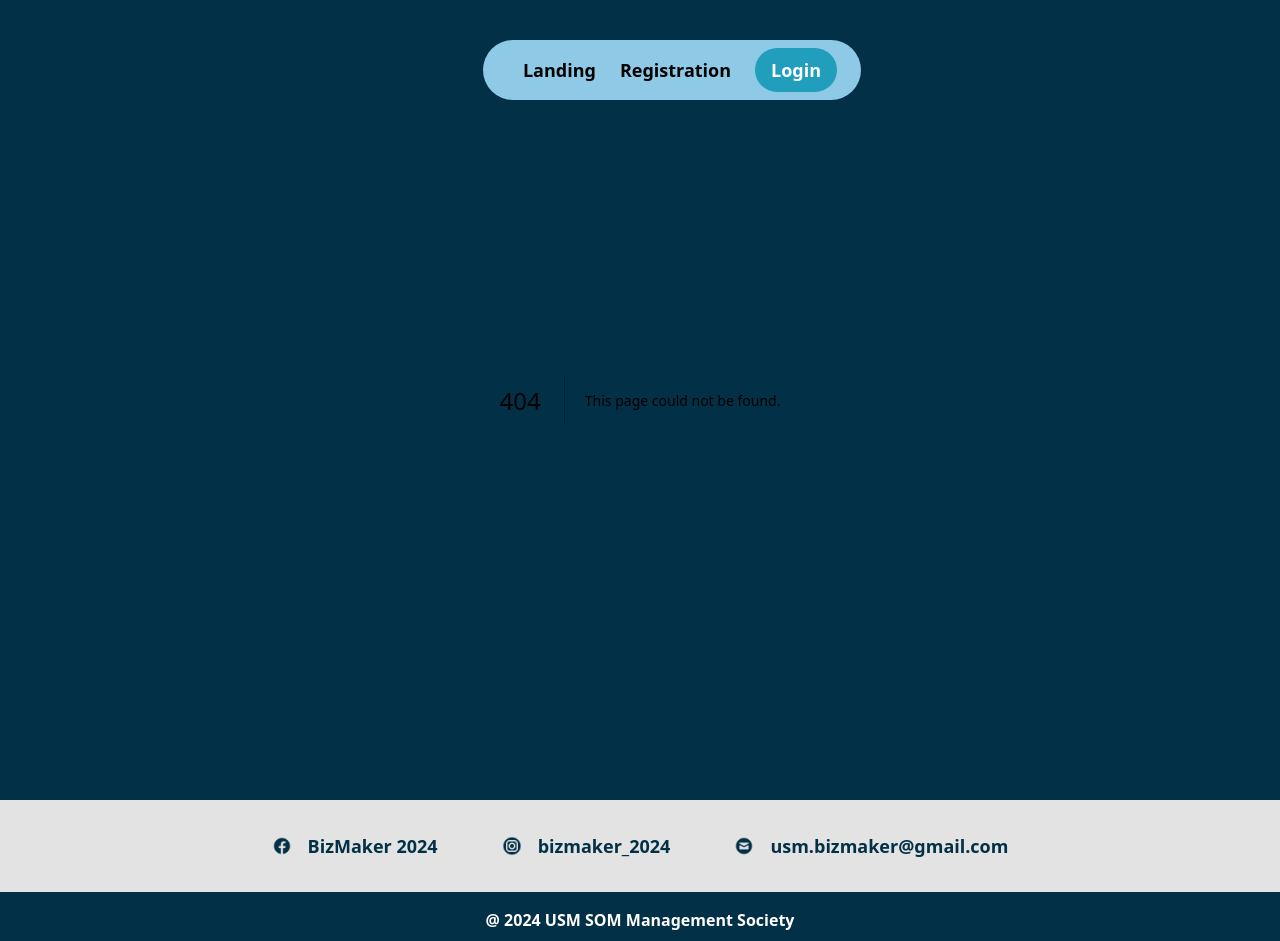
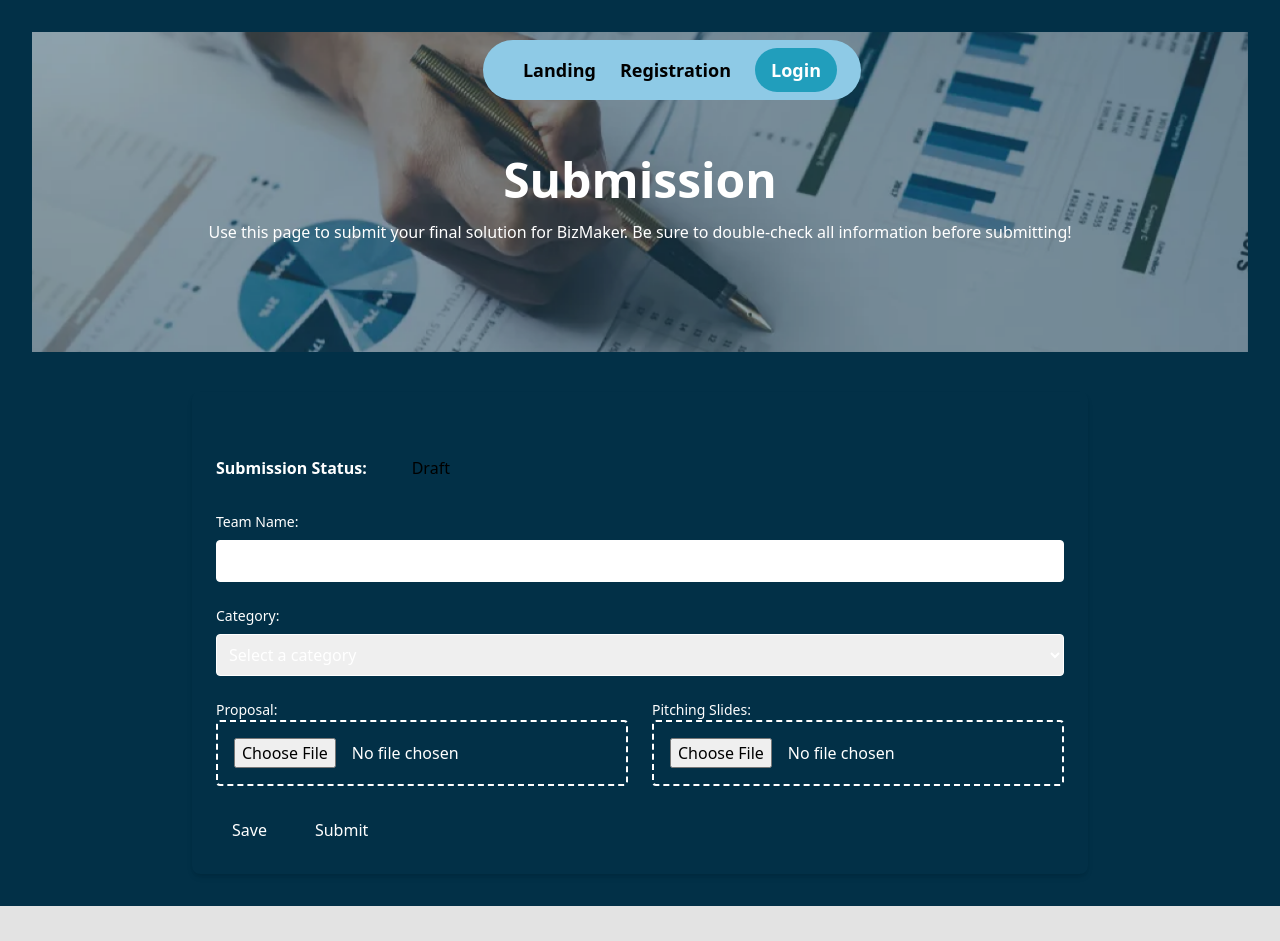
Before and after one commit to diminecjean/hackfinity, a Next.js app: page /submission in a window 1280 px wide. Before the commit this address had no page. Shown: the top 941 px of the page. Built offline with nearby package versions, Linux system fonts and the light colour scheme.

Commit message:
Create submission page

```diff
--- /dev/null
+++ b/src/app/submission/page.js
@@ -0,0 +1,114 @@
+"use client";
+
+import React, { useState } from 'react';
+import TopBanner from "@/components/custom/top-banner";
+
+const SubmissionPage = () => {
+  const [submissionStatus, setSubmissionStatus] = useState('Draft');
+  const [teamName, setTeamName] = useState('');
+  const [category, setCategory] = useState('');
+  const [proposal, setProposal] = useState(null);
+  const [pitchingSlides, setPitchingSlides] = useState(null);
+
+  const handleFileUpload = (e, setter) => {
+    const file = e.target.files[0];
+    setter(file);
+  };
+
+  const handleSubmit = () => {
+    alert('Form Submitted');
+    setSubmissionStatus('Submitted');
+    // Add your form submission logic here
+  };
+
+  return (
+    <div className="min-h-screen bg-blue-900 text-white p-8">
+      <TopBanner title="Submission" description="Use this page to submit your final solution for BizMaker. Be sure to double-check all information before submitting!" />
+      <div className="max-w-4xl mx-auto">
+        <main className="mt-10 bg-blue-800 p-6 rounded-lg shadow-md">
+          <div className="mt-8">
+            <div className="flex items-center">
+              <span className="font-semibold">Submission Status:</span>
+              <span className="ml-2 px-2 py-1 bg-yellow-300 text-black rounded">
+                <div className="w-24 h-8 flex items-center justify-center bg-yellow-500 rounded">
+                  {submissionStatus}
+                </div>
+              </span>
+            </div>
+
+            <form className="mt-6 space-y-6">
+              <div>
+                <label className="block text-sm font-medium">Team Name:</label>
+                <input
+                  type="text"
+                  className="w-full mt-2 p-2 rounded bg-blue-700 border border-blue-600 focus:ring-2 focus:ring-yellow-300"
+                  value={teamName}
+                  onChange={(e) => setTeamName(e.target.value)}
+                />
+              </div>
+
+              <div>
+                <label className="block text-sm font-medium">Category:</label>
+                <select
+                  className="w-full mt-2 p-2 rounded bg-blue-700 border border-blue-600 focus:ring-2 focus:ring-yellow-300"
+                  value={category}
+                  onChange={(e) => setCategory(e.target.value)}
+                >
+                  <option value="">Select a category</option>
+                  <option value="category1">Category 1</option>
+                  <option value="category2">Category 2</option>
+                  <option value="category3">Category 3</option>
+                </select>
+              </div>
+
+              <div className="flex space-x-6">
+                <div className="w-1/2">
+                  <label className="block text-sm font-medium">Proposal:</label>
+                  <div className="border-2 border-dashed border-yellow-300 rounded p-4">
+                    <input
+                      type="file"
+                      className="file:mr-4"
+                      onChange={(e) => handleFileUpload(e, setProposal)}
+                    />
+                    {proposal && <p className="mt-2 text-sm">File: {proposal.name}</p>}
+                  </div>
+                </div>
+
+                <div className="w-1/2">
+                  <label className="block text-sm font-medium">Pitching Slides:</label>
+                  <div className="border-2 border-dashed border-yellow-300 rounded p-4">
+                    <input
+                      type="file"
+                      className="file:mr-4"
+                      onChange={(e) => handleFileUpload(e, setPitchingSlides)}
+                    />
+                    {pitchingSlides && <p className="mt-2 text-sm">File: {pitchingSlides.name}</p>}
+                  </div>
+                </div>
+              </div>
+
+              <div className="flex space-x-4">
+                <button
+                  type="button"
+                  className="bg-gray-600 px-4 py-2 rounded"
+                  onClick={() => alert('Draft Saved')}
+                >
+                  Save
+                </button>
+                <button
+                  type="button"
+                  className="bg-blue-500 px-4 py-2 rounded"
+                  onClick={handleSubmit}
+                >
+                  Submit
+                </button>
+              </div>
+            </form>
+          </div>
+        </main>
+      </div>
+    </div>
+  );
+};
+
+export default SubmissionPage;
```
